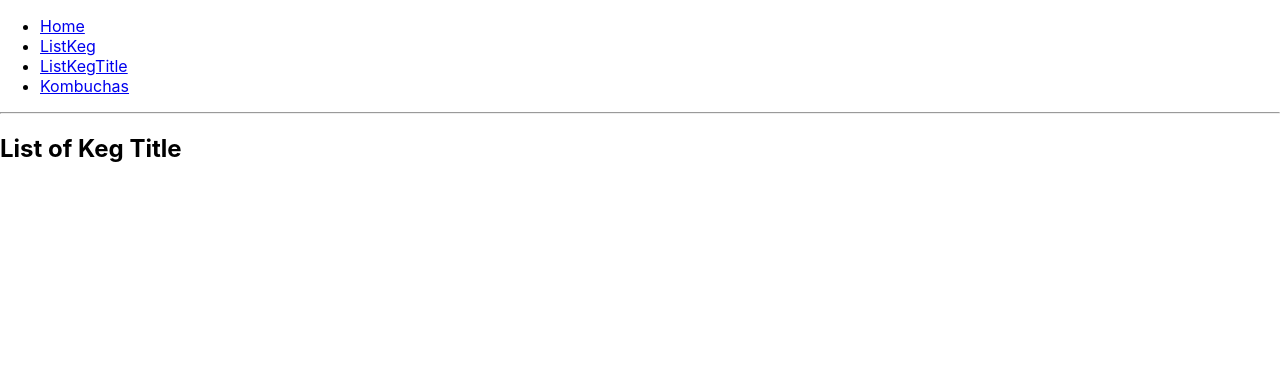
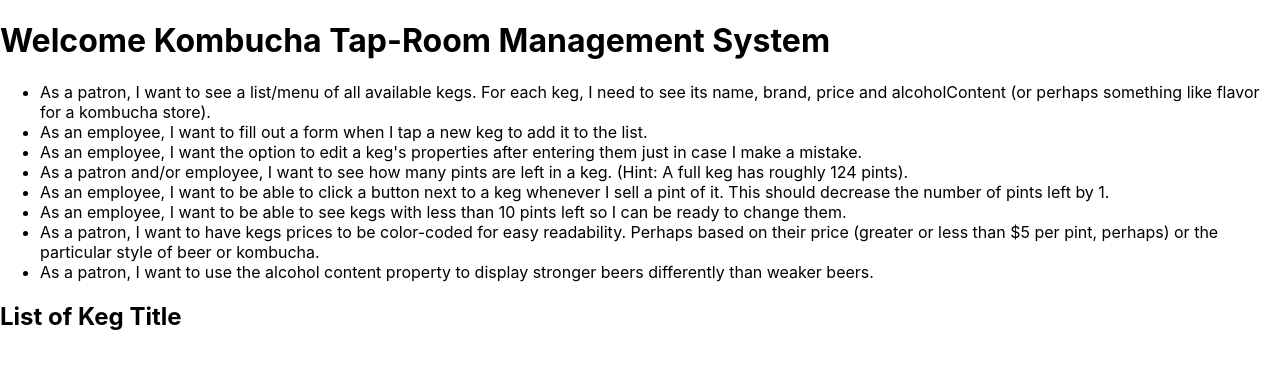
Before and after one commit to quantum93/tap-room, a React (Create React App) app: page /ListKegTitle in a window 1280 px wide. Shown: the top 368 px of the page. Built offline with nearby package versions, Linux system fonts and the light colour scheme.

Commit message:
change the App.js without router

```diff
--- a/src/components/App.js
+++ b/src/components/App.js
@@ -1,37 +1,15 @@
 import React from "react";
-import { BrowserRouter as Router, Route, Link } from "react-router-dom";
 import Home from "./Home";
 import ListKeg from "./ListKeg/ListKeg";
-import ListKegTitle from "./ListKeg/ListKegTitle";
-import Kombuchas from "./Kombuchas";
 
 function App() {
   return (
-    <Router>
-      <div>
-        <ul>
-          <li>
-            <Link to="/">Home</Link>
-          </li>
-          <li>
-            <Link to="/listkeg">ListKeg</Link>
-          </li>
-          <li>
-            <Link to="/listkegtitle">ListKegTitle</Link>
-          </li>
-          <li>
-            <Link to="/kombuchas">Kombuchas</Link>
-          </li>
-        </ul>
-
-        <hr />
-
-        <Route exact path="/" component={Home} />
-        <Route path="/ListKeg" component={ListKeg} />
-        <Route path="/ListKegTitle" component={ListKegTitle} />
-        <Route path="/kombuchas" component={Kombuchas} />
-      </div>
-    </Router>
+    <div className="App">
+      <header className="App-header">
+        <Home/>
+        <ListKeg/>
+      </header>
+    </div>
   );
 }
 
--- a/src/components/ListKeg/ListKeg.js
+++ b/src/components/ListKeg/ListKeg.js
@@ -1,7 +1,7 @@
 import React from "react";
 import ListKegTitle from "./ListKegTitle";
 
-function ListKeg() {
+function App() {
   return (
     <div className="List-Keg">
       <ListKegTitle />
@@ -9,4 +9,4 @@ function ListKeg() {
   );
 }
 
-export default ListKeg;
+export default App;
--- a/src/components/ListKeg/ListKegTitle.js
+++ b/src/components/ListKeg/ListKegTitle.js
@@ -1,6 +1,6 @@
 import React from "react";
 
-function ListKegTitle() {
+function App() {
   return (
     <div>
       <h2 className="List-Keg">List of Keg Title</h2>
@@ -8,4 +8,4 @@ function ListKegTitle() {
   );
 }
 
-export default ListKegTitle;
+export default App;
```
Also changed, not shown: App.js.txt (added).
